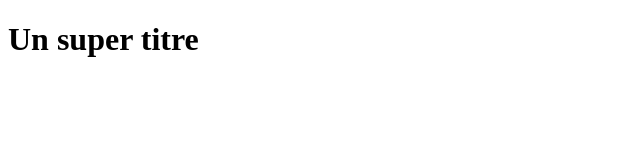
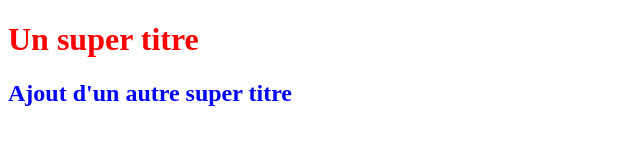
Before and after one commit to AkajeanBoris/Projectopenclassroom, a plain HTML site: page index.html in a window 1280 px wide. Shown: the whole page, without its empty margins (0-640 px from the left). Drawn offline with Linux system fonts and the light colour scheme.

Commit message:
Ajout d'un titre H2 en bleu

```diff
--- a/index.html
+++ b/index.html
@@ -2,9 +2,10 @@
 <html>
 <head>
    <title></title>
-   <link rel="stylesheet" type="text/css" href="styles.css">
+   <link rel="stylesheet" type="text/css" href="style.css">
 </head>
 <body>
    <h1>Un super titre</h1>
+   <h2>Ajout d'un autre super titre</h2>
 </body>
 </html>
--- a/style.css
+++ b/style.css
@@ -1,3 +1,7 @@
 h1 {
    color: red;
 }
+
+h2{
+   color: blue;
+}
```
